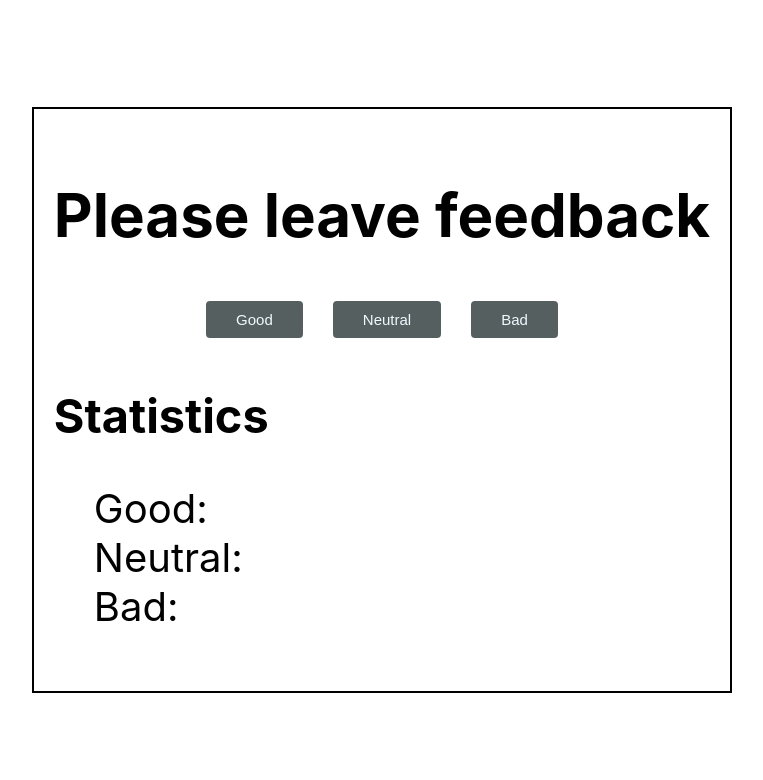
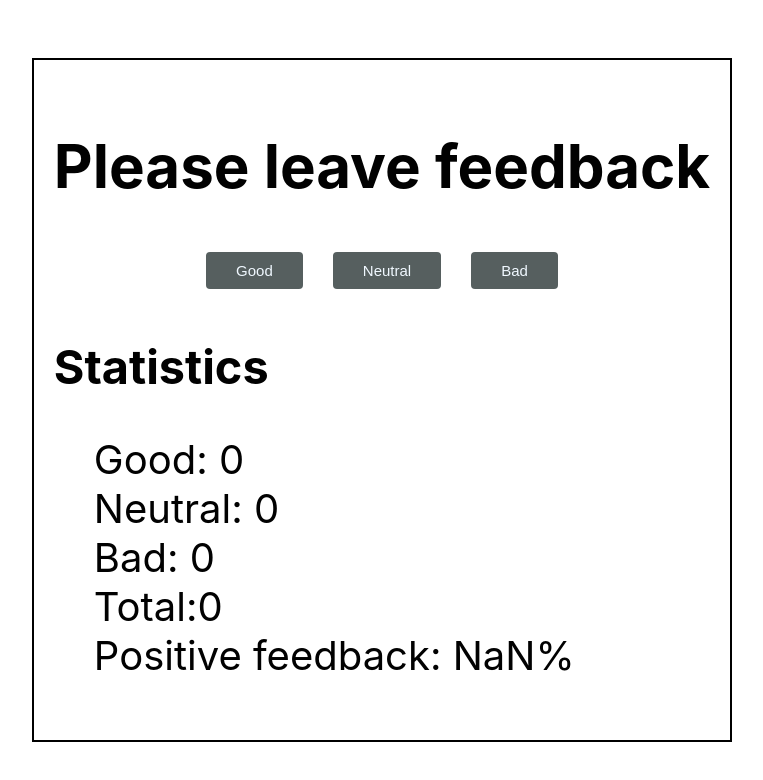
Before and after one commit to AndreyTarkaniy/goit-react-hw-02-feedback, a React (Create React App) app: page / in a window 1280 px wide. Shown: the top 780 px of the page, without its empty margins (258-1021 px from the left). Built offline with nearby package versions, Linux system fonts and the light colour scheme.

Commit message:
add functionality addition

```diff
--- a/src/components/counters/counters.jsx
+++ b/src/components/counters/counters.jsx
@@ -3,18 +3,69 @@ import React from 'react';
 import css from 'components/counters/counter.module.css';
 
 class Counter extends React.Component {
+  static defaultProps = {
+    total: 0,
+  };
+  state = {
+    good: 0,
+    neutral: 0,
+    bad: 0,
+  };
+
+  goodIncrement = () => {
+    this.setState(prevState => ({
+      good: prevState.good + 1,
+    }));
+  };
+
+  neutralIncrement = () => {
+    this.setState(prevState => ({
+      neutral: prevState.neutral + 1,
+    }));
+  };
+
+  badIncrement = () => {
+    this.setState(prevState => {
+      return {
+        bad: prevState.bad + 1,
+      };
+    });
+  };
+
+  countTotalFeedback = () => {
+    const { good, neutral, bad } = this.state;
+    return good + neutral + bad;
+  };
+
+  countPositiveFeedbackPercentage = () => {
+    const { good } = this.state;
+    return Math.round((good * 100) / this.countTotalFeedback());
+  };
+
   render() {
     return (
       <div className={css.counter}>
         <h2>Please leave feedback</h2>
         <div className={css.feedback}>
-          <button className={css.button} type="button">
+          <button
+            className={css.button}
+            type="button"
+            onClick={this.goodIncrement}
+          >
             Good
           </button>
-          <button className={css.button} type="button">
+          <button
+            className={css.button}
+            type="button"
+            onClick={this.neutralIncrement}
+          >
             Neutral
           </button>
-          <button className={css.button} type="button">
+          <button
+            className={css.button}
+            type="button"
+            onClick={this.badIncrement}
+          >
             Bad
           </button>
         </div>
@@ -23,15 +74,28 @@ class Counter extends React.Component {
           <h3 className={css.statisticsTitle}>Statistics</h3>
           <ul className={css.statisticsList}>
             <li className={css.statisticsItems}>
-              <span>Good:</span>
+              <span>Good: {this.state.good}</span>
             </li>
 
             <li className={css.statisticsItems}>
-              <span>Neutral:</span>
+              <span>Neutral: {this.state.neutral}</span>
             </li>
 
             <li className={css.statisticsItems}>
-              <span>Bad:</span>
+              <span>Bad: {this.state.bad}</span>
+            </li>
+
+            <li className={css.statisticsItems}>
+              <span>
+                Total:
+                {this.countTotalFeedback()}
+              </span>
+            </li>
+
+            <li className={css.statisticsItems}>
+              <span>
+                Positive feedback: {this.countPositiveFeedbackPercentage()}%
+              </span>
             </li>
           </ul>
         </div>
```
